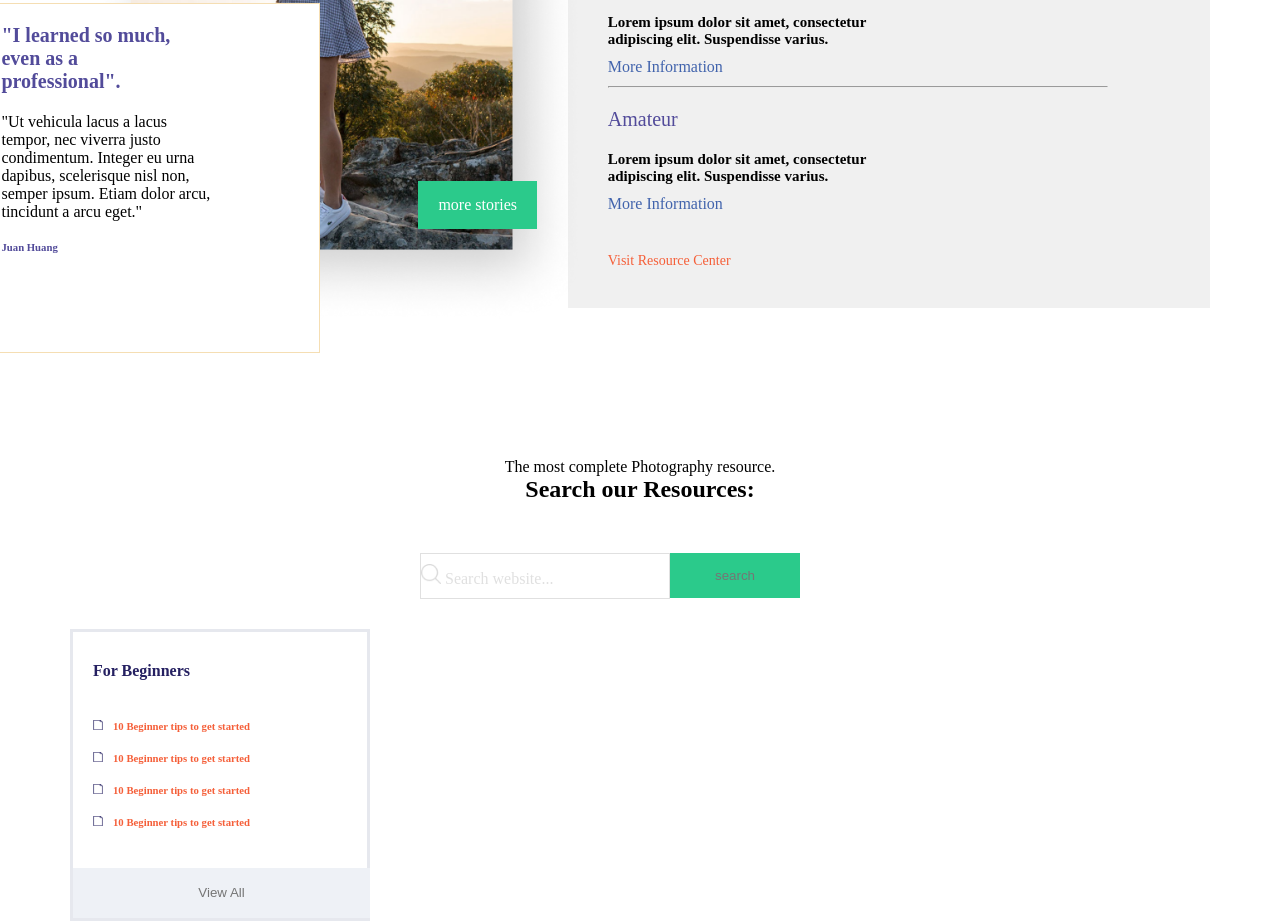
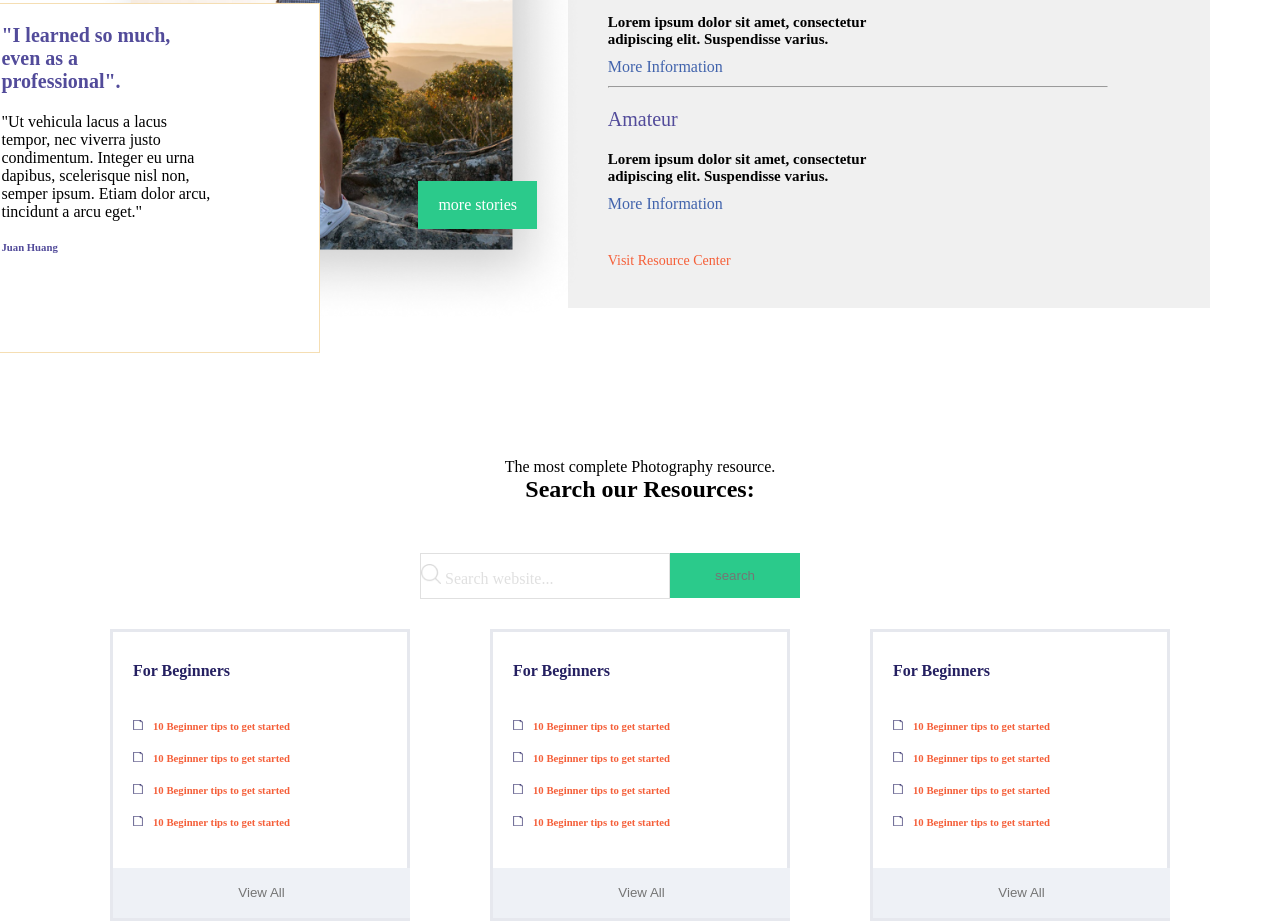
Before and after one commit to HJKMJK13/resourse, a plain HTML site: page index.html in a window 1280 px wide. Shown: the part 4034-4955 px from the top of the page. Drawn offline with Linux system fonts and the light colour scheme.

Commit message:
very beautiful

```diff
--- a/index.html
+++ b/index.html
@@ -302,7 +302,69 @@
                 <input type="text" placeholder="search">
             </div>
             <div class="the_bigbox">
+
+
                 <ul class="the_list">
+                    <li class="the_item1">
+                        <h4>For Beginners</h4>
+                    </li>
+
+                    <li class="the_item">
+                        <img src="./Vector (3).png" alt="#" class="the_img">
+                        <h6>10 Beginner tips to get started</h6>
+                    </li>
+
+                    <li class="the_item">
+                        <img src="./Vector (3).png" alt="#" class="the_img">
+                        <h6>10 Beginner tips to get started</h6>
+                    </li>
+
+                    <li class="the_item">
+                        <img src="./Vector (3).png" alt="#" class="the_img">
+                        <h6>10 Beginner tips to get started</h6>
+                    </li>
+
+                    <li class="the_item">
+                        <img src="./Vector (3).png" alt="#" class="the_img">
+                        <h6>10 Beginner tips to get started</h6>
+                    </li>
+
+
+                        <input class="the_input" type="text" placeholder="View All">
+
+                </ul>
+
+                <ul class="the_list_2">
+                    <li class="the_item1">
+                        <h4>For Beginners</h4>
+                    </li>
+
+                    <li class="the_item">
+                        <img src="./Vector (3).png" alt="#" class="the_img">
+                        <h6>10 Beginner tips to get started</h6>
+                    </li>
+
+                    <li class="the_item">
+                        <img src="./Vector (3).png" alt="#" class="the_img">
+                        <h6>10 Beginner tips to get started</h6>
+                    </li>
+
+                    <li class="the_item">
+                        <img src="./Vector (3).png" alt="#" class="the_img">
+                        <h6>10 Beginner tips to get started</h6>
+                    </li>
+
+                    <li class="the_item">
+                        <img src="./Vector (3).png" alt="#" class="the_img">
+                        <h6>10 Beginner tips to get started</h6>
+                    </li>
+
+
+                        <input class="the_input" type="text" placeholder="View All">
+
+                </ul>
+
+                <ul class="the_list_3">
                     <li class="the_item1">
                         <h4>For Beginners</h4>
                     </li>
--- a/style.css
+++ b/style.css
@@ -854,6 +854,90 @@ font-size: 20px;
   height: 10px;
 }
 
+.the_list_2{
+    width: 300px;
+    display: block;
+    border:  3px solid #E6E8EE;
+}
+
+.the_item1{
+    margin:30px 20px;
+}
+
+.the_item1 h4{
+    color: #252061;
+}
+
+.the_item h6{
+    color: #F55F39;
+    margin-left: 10px;
+}
+
+
+
+.the_input{
+ width:297px;
+ height: 50px;
+ text-align: center;
+ margin-top: 30px;
+ background-color: #EEF1F6;
+ color: #252061;
+ border: none;
+}
+
+ .the_list_2 .the_item{
+    display:flex;
+    width: 100%;
+    padding: 10px 20px;
+}
+
+.the_item img{
+  width: 10px;
+  height: 10px;
+}
+
+
+.the_list_3{
+    width: 300px;
+    display: block;
+    border:  3px solid #E6E8EE;
+}
+
+.the_item1{
+    margin:30px 20px;
+}
+
+.the_item1 h4{
+    color: #252061;
+}
+
+.the_item h6{
+    color: #F55F39;
+    margin-left: 10px;
+}
+
+.the_input{
+ width:297px;
+ height: 50px;
+ text-align: center;
+ margin-top: 30px;
+ background-color: #EEF1F6;
+ color: #252061;
+ border: none;
+}
+
+ .the_list_3 .the_item{
+    display:flex;
+    width: 100%;
+    padding: 10px 20px;
+}
+
+.the_bigbox{
+    display: flex;
+    align-items: center;
+    justify-content: space-around;
+}
+
 @media(max-width:1160px){
     .container{
         width: 1040px;
```
